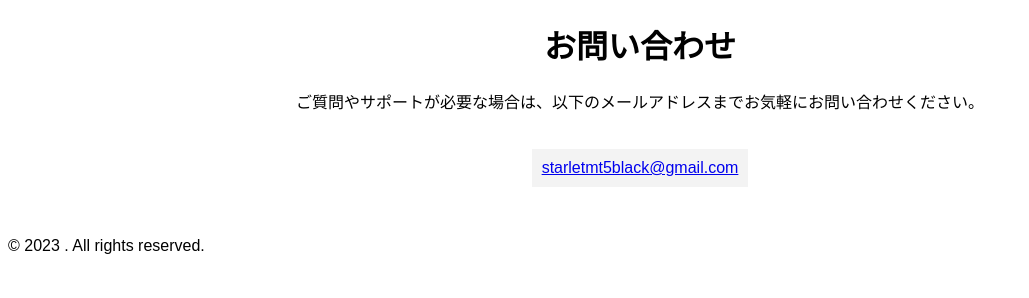
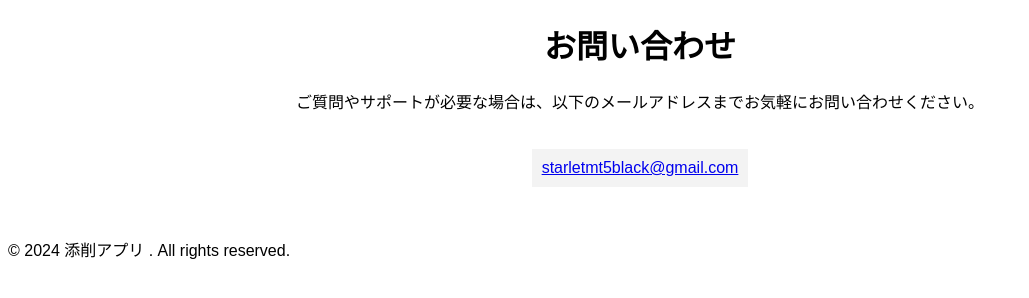
Before and after one commit to LET-137/Support_page_Sentence_correction, a plain HTML site: page index.html in a window 1280 px wide. Shown: the whole page, without its empty margins (0-1029 px from the left). Drawn offline with Linux system fonts and the light colour scheme.

Commit message:
Update index.html

```diff
--- a/index.html
+++ b/index.html
@@ -18,7 +18,7 @@
         </div>
     </div>
     <footer>
-        <p>&copy; 2023 . All rights reserved.</p>
+        <p>&copy; 2024 添削アプリ . All rights reserved.</p>
     </footer>
 </body>
 </html>
```
